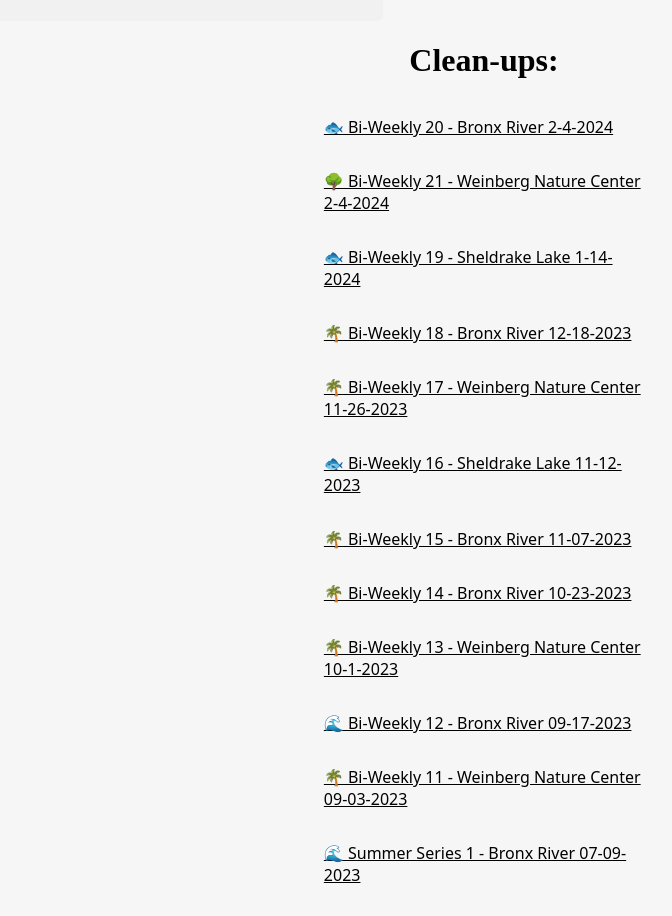
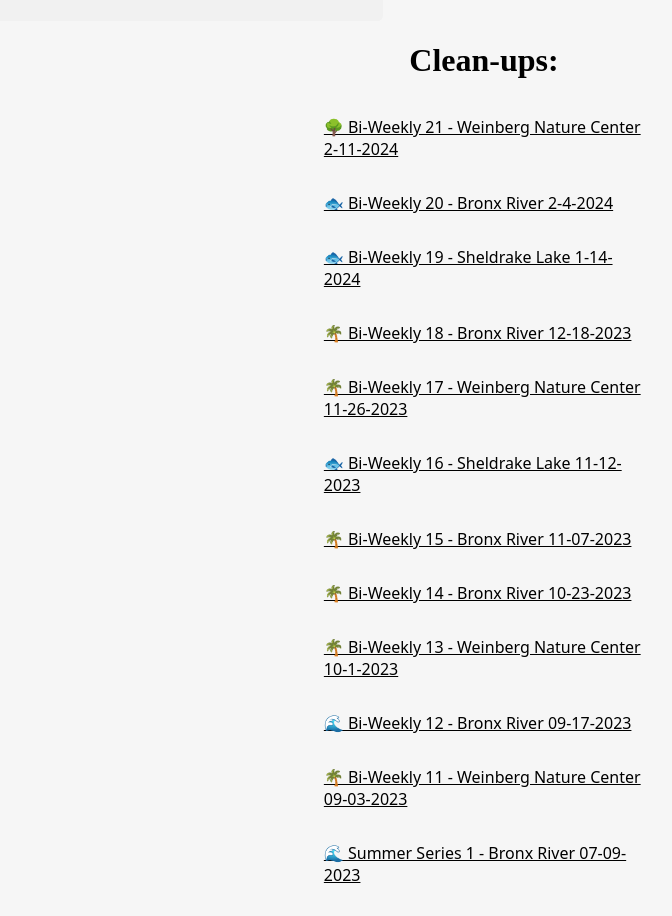
Before and after one commit to koalascode/cleanwestchester, an Astro site: page /team/aaronanidjar in a window 1280 px wide. Shown: the part 1075-1991 px from the top of the page, without its empty margins (156-828 px from the left). Built offline with nearby package versions, Linux system fonts and the light colour scheme; Astro itself is replaced by a stand-in of ours; a web font is replaced by a local one.

Commit message:
clean up

```diff
--- a/src/content/cleanups/cleanup24.md
+++ b/src/content/cleanups/cleanup24.md
@@ -2,7 +2,7 @@
 
 participants: ["Aaron Anidjar", "Kevin Daniel", "Chloe Ji", "Jayden Tang", "Rick Yang", "Bryan Chung"]
 name: Bi-Weekly 21 - Weinberg Nature Center
-date: 2-4-2024
+date: 2-11-2024
 icon: 🌳
 coverimg: https://cleanwestchester.s3.amazonaws.com/bi-weekly-clean-ups/clean-up-25/cleanup24-5.jpg
 link: cleanup24
```
